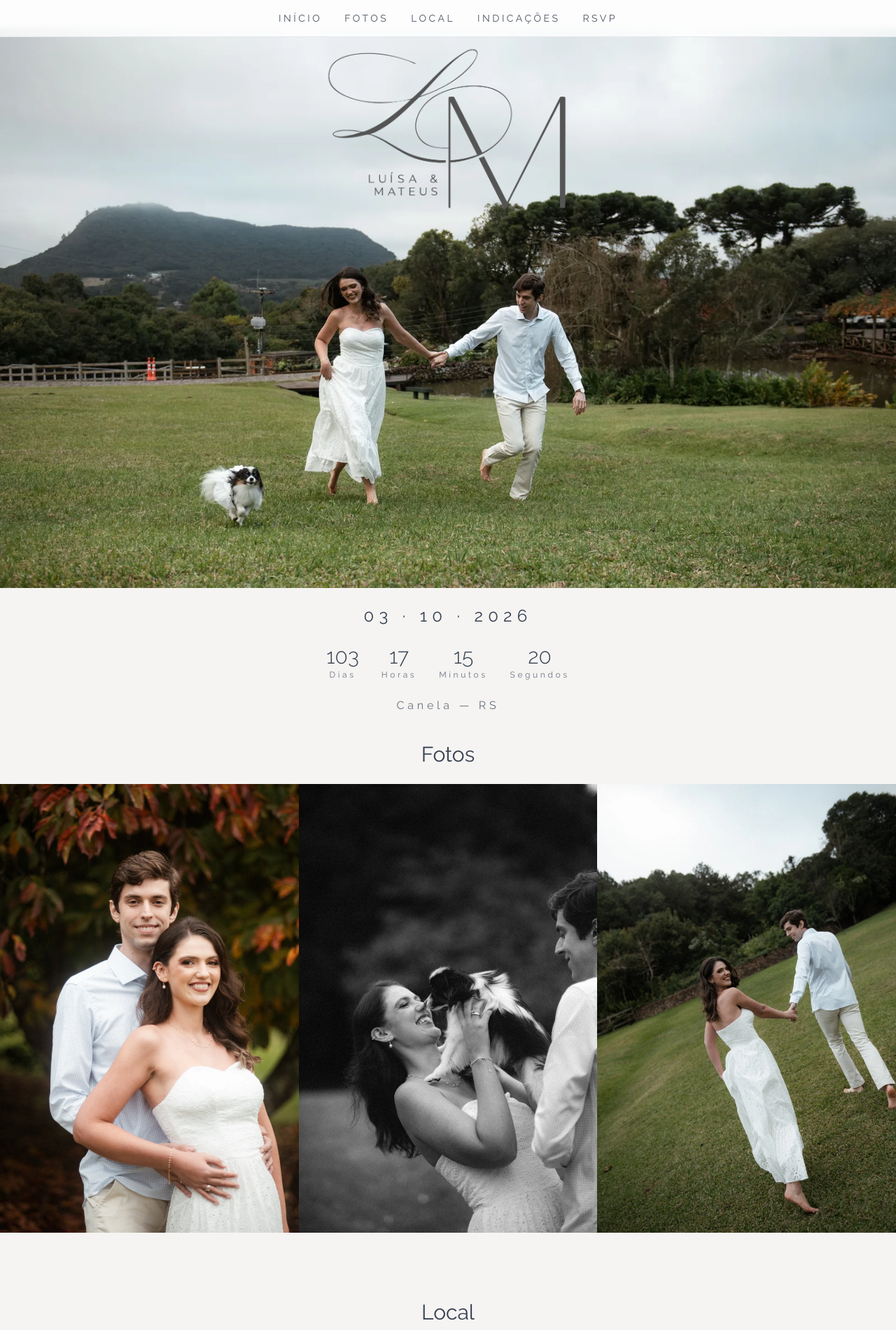
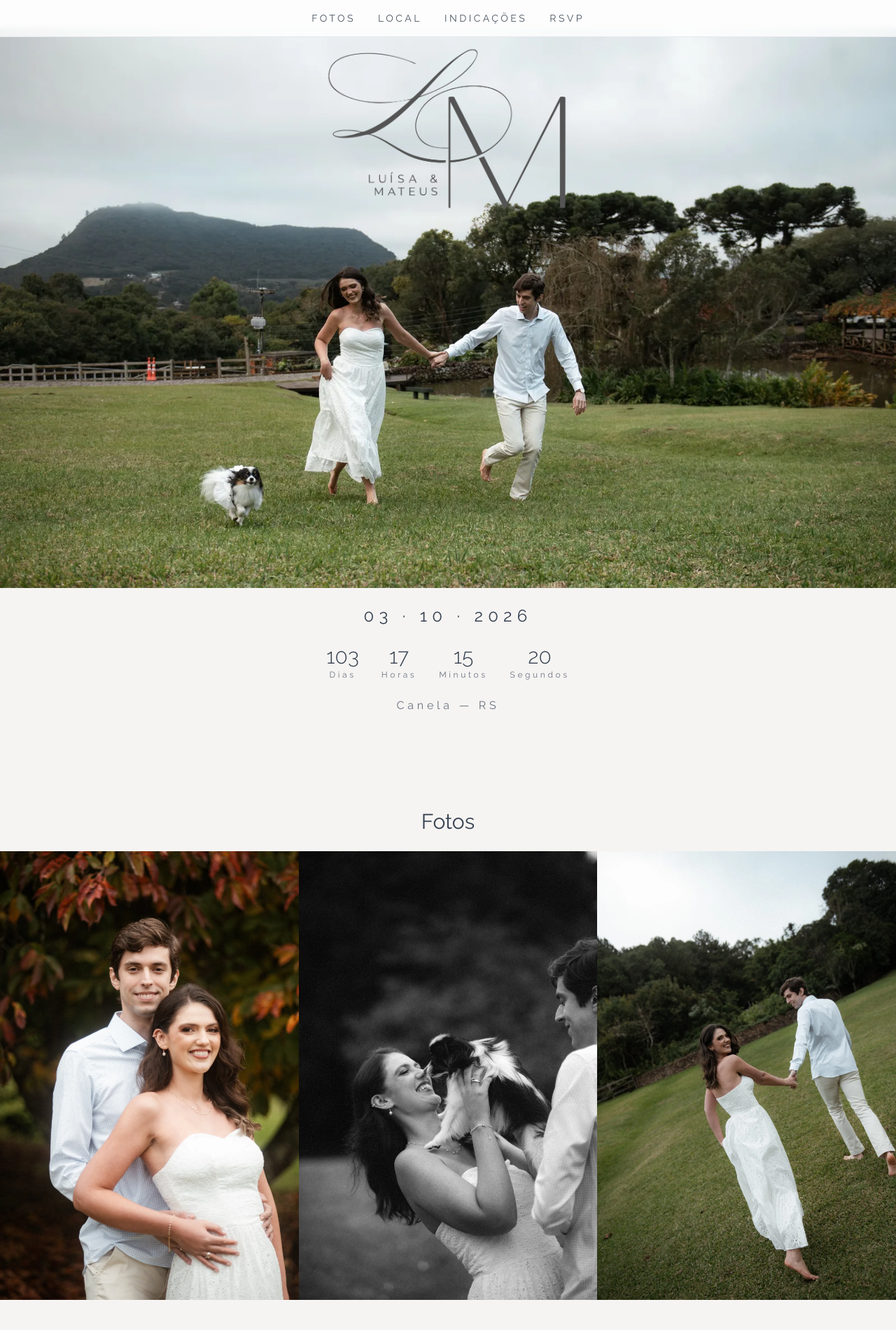
Before and after one commit to mateus-garcia/site-casamento, a plain HTML site: page index.html in a window 1280 px wide. Shown: the top 1900 px of the page at 70% size. Drawn offline with nearby package versions, Linux system fonts and the light colour scheme.

Commit message:
clean-up

```diff
--- a/index.html
+++ b/index.html
@@ -88,7 +88,7 @@
         <div
             class="max-w-5xl mx-auto px-6 py-4 flex justify-center gap-8 text-sm tracking-[0.25em] uppercase text-gray-600">
 
-            <a href="#inicio" class="hover:text-black">Início</a>
+            <!-- <a href="#inicio" class="hover:text-black">Início</a> -->
             <a href="#fotos" class="hover:text-black">Fotos</a>
             <a href="#local" class="hover:text-black">Local</a>
             <a href="#indicacoes" class="hover:text-black">Indicações</a>
@@ -144,7 +144,7 @@
             </div>
         </section>
 
-        <section id="fotos" class="">
+        <section id="fotos" class="py-24 text-center mx-auto">
 
             <h2 class="text-3xl mb-6">Fotos</h2>
 
@@ -281,7 +281,7 @@
 
         </section>
 
-        <section id="contato">
+        <!-- <section id="contato">
 
             <h2 class="text-3xl mb-6">Contato</h2>
 
@@ -300,7 +300,7 @@
                 </a>
             </p>
 
-        </section>
+        </section> -->
 
         <section id="rsvp" class="py-24 text-center max-w-xl mx-auto">
 
```
